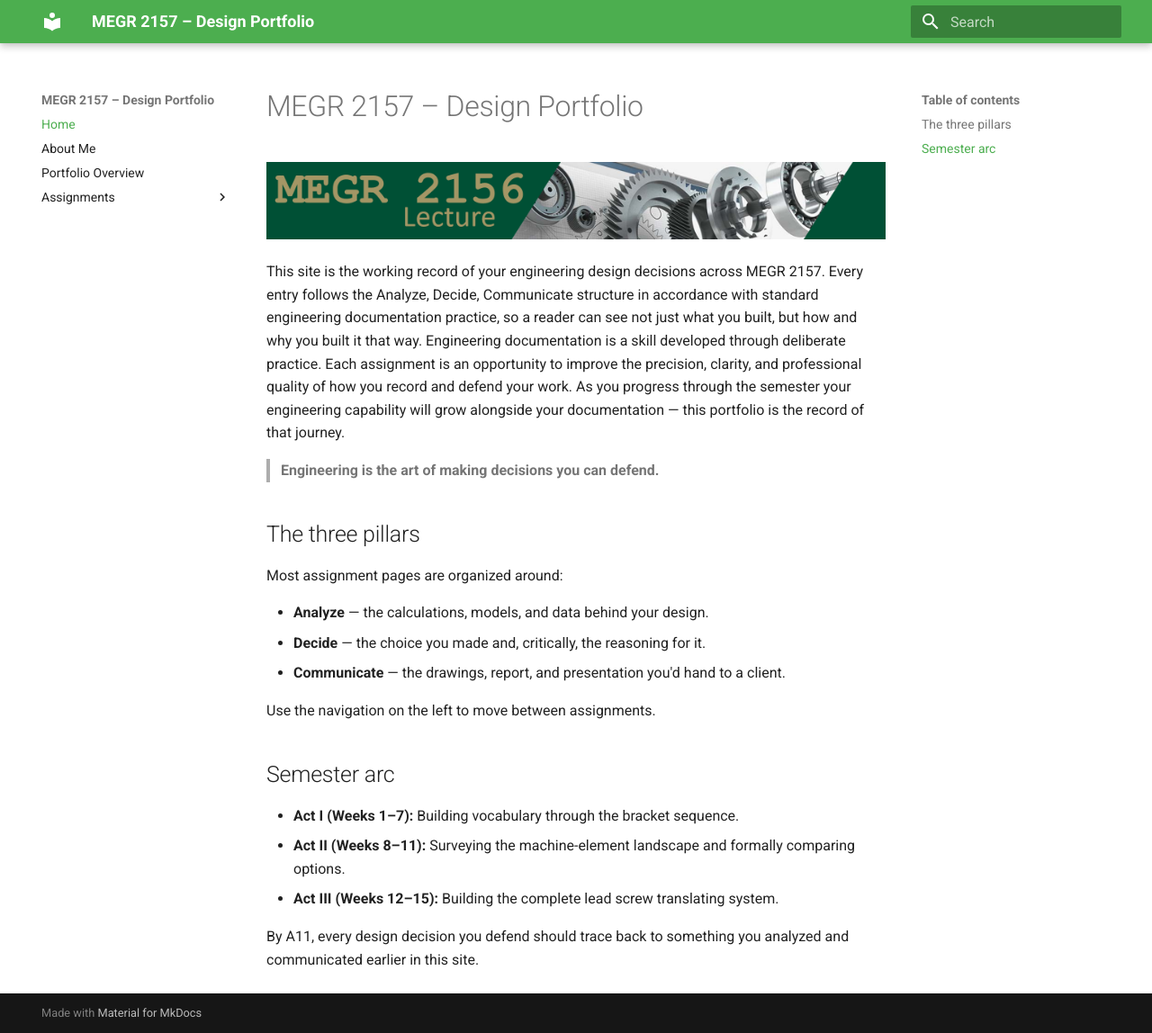
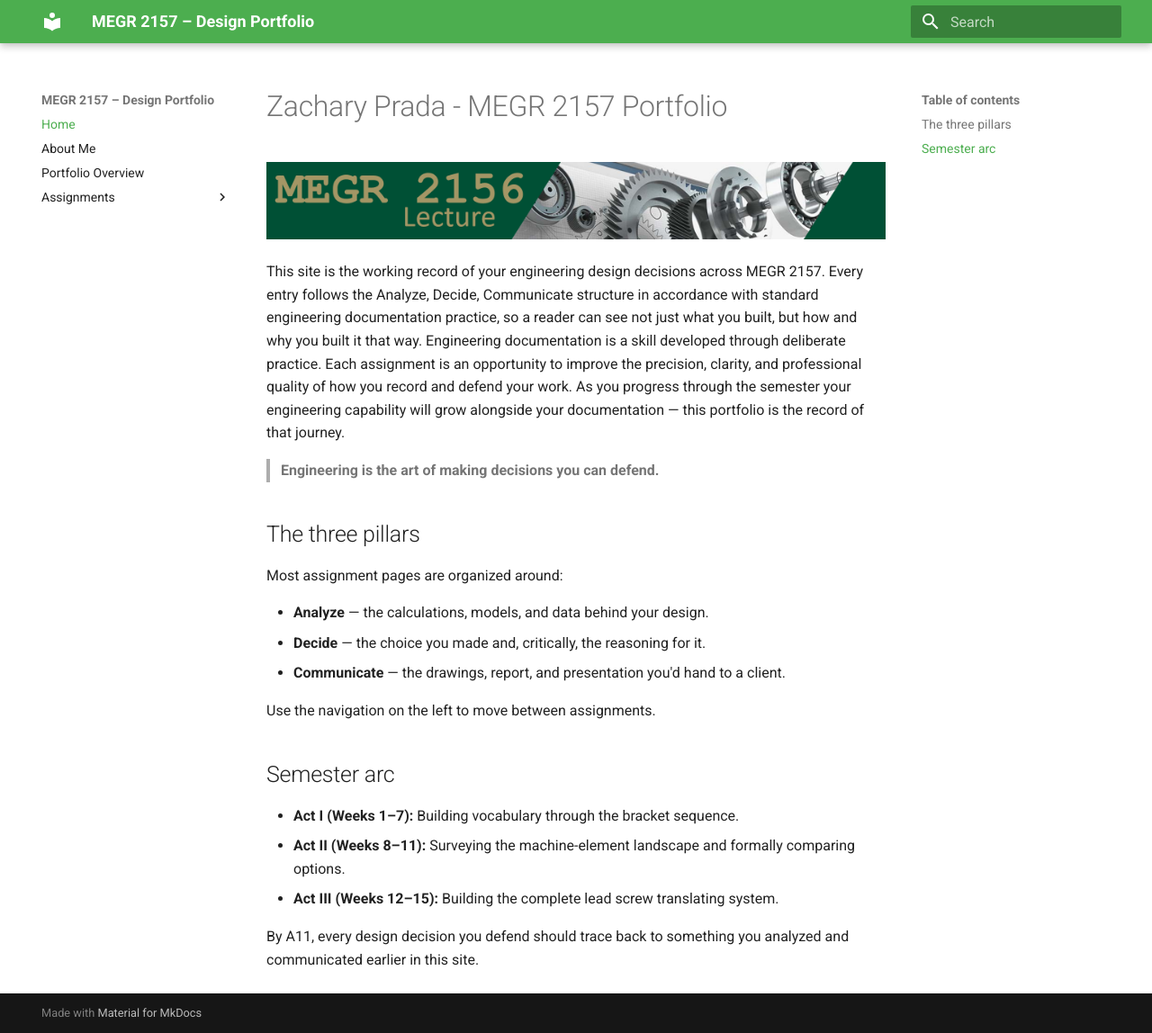
Before and after one commit to ZAPrada/megr2157-portfolio, an MkDocs documentation site: the page built from docs/index.md, in a window 1280 px wide and 1148 px high. Shown: the whole window at 90% size. Built offline with MkDocs 1.6.1 and Material for MkDocs 9.7.7, drawn with Linux system fonts in a browser that asks for light colours.

Commit message:
Step 4 Example

```diff
--- a/docs/index.md
+++ b/docs/index.md
@@ -1,4 +1,4 @@
-# MEGR 2157 – Design Portfolio
+# Zachary Prada - MEGR 2157 Portfolio
 
 ![MEGR 2156-7 Title](MEGR2156title.png)
 
```
